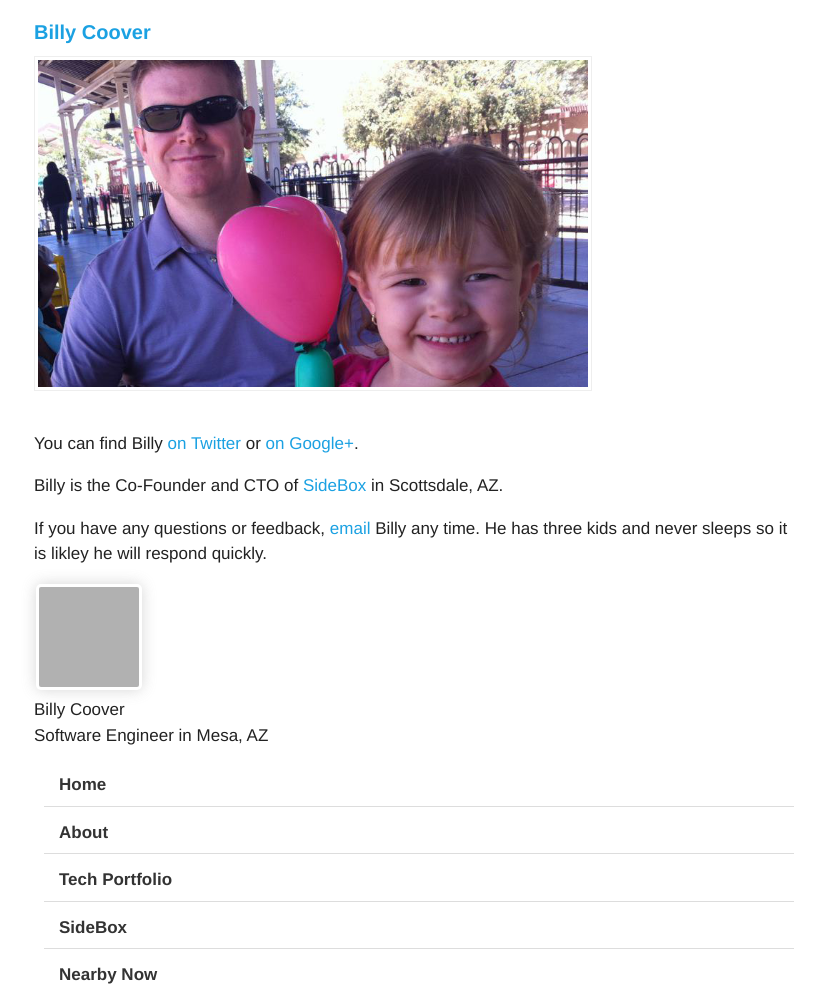
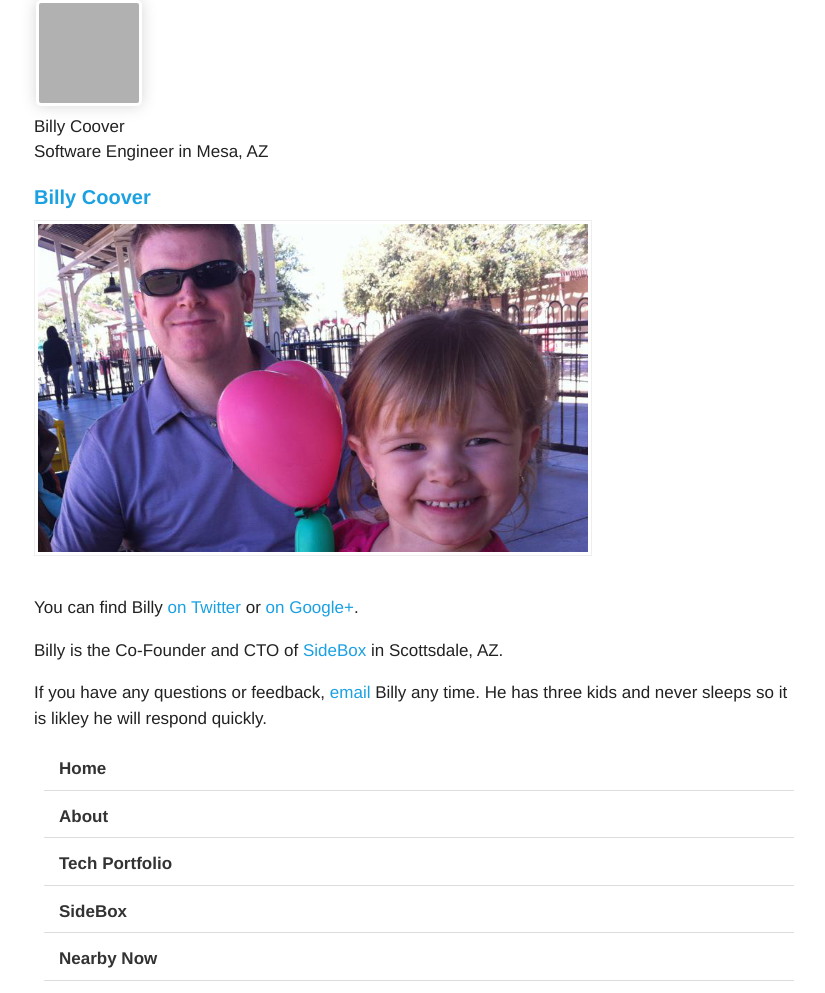
Before and after one commit to azcoov/azcoov.github.com, a Jekyll site: the page built from about.html, in a window 1280 px wide, cut to the strip 0-993 px from the top of the page. Shown: the whole strip, without its empty margins (226-1051 px from the left). Built offline with Jekyll 4.4.1, drawn with Linux system fonts in a browser that asks for light colours; Markdown is read by kramdown in place of the engine named in the settings; comment, search, counter and statistics services are not loaded; grey boxes are pictures that could not be loaded.

Commit message:
Update _layouts/default.html

```diff
--- a/_layouts/default.html
+++ b/_layouts/default.html
@@ -43,7 +43,6 @@
 <body>
 
   <div class="main">
-    {{ content }}
 
     <a href="/">
       <img src="http://www.gravatar.com/avatar/9bb02ec020f37fd161b8a7f9e0823ef2.png?s=101" height="100" width="100" class="avatar" >
@@ -51,6 +50,8 @@
     <br />
     <span>Billy Coover</span><br />
     <span>Software Engineer in Mesa, AZ</span>
+
+    {{ content }}
 
     <ul class="nav">
       <li><a href="http://coovtech.com">Home</a></li>
```
